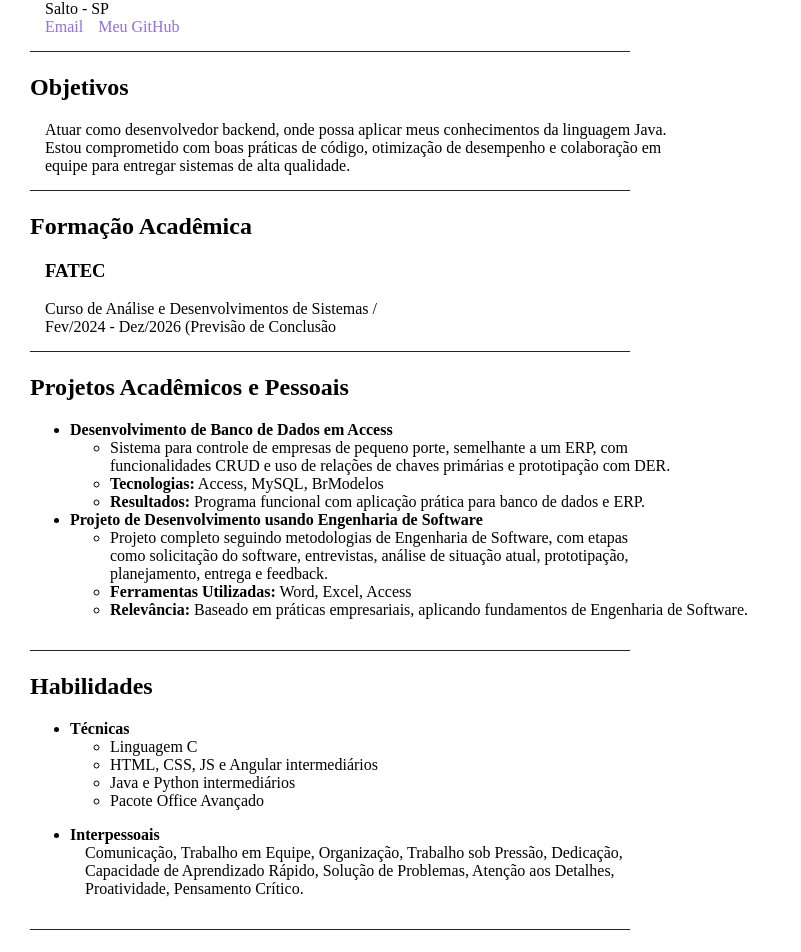
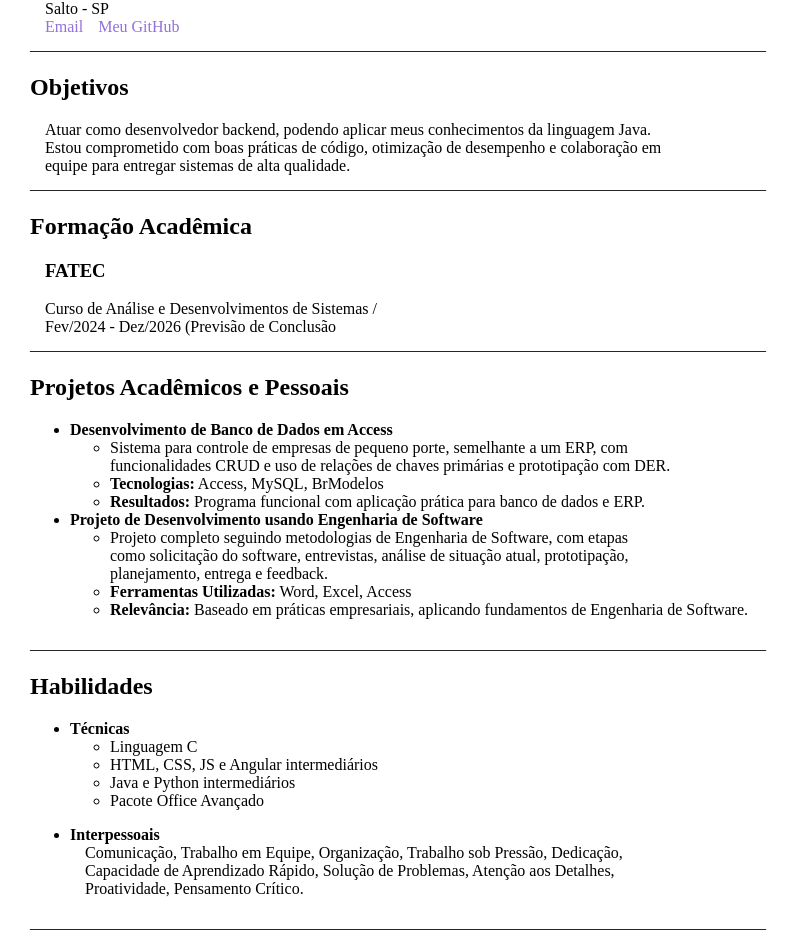
Before and after one commit to pie-tro/Curriculum-HTML-CSS, an Angular app in the folder curriculum/: page / in a window 1280 px wide. Shown: the part 80-1032 px from the top of the page, without its empty margins (0-801 px from the left). Built offline with nearby package versions, Linux system fonts and the light colour scheme.

Commit message:
minor html fixes

```diff
--- a/curriculum/src/app/app.component.html
+++ b/curriculum/src/app/app.component.html
@@ -4,19 +4,19 @@
 <a href="mailto:pietromaia28@gmail.com">Email</a>
 <a href="https://github.com/pie-tro" target="_blank">Meu GitHub</a>
 
-<p>___________________________________________________________________________</p>
+<p>____________________________________________________________________________________________</p>
 
 <h2>Objetivos</h2>
-<p class="subtexto">Atuar como desenvolvedor backend, onde possa aplicar meus conhecimentos da linguagem Java. <br> Estou comprometido com boas práticas
+<p class="subtexto">Atuar como desenvolvedor backend, podendo aplicar meus conhecimentos da linguagem Java. <br> Estou comprometido com boas práticas
 de código, otimização de desempenho e colaboração em <br>equipe para entregar sistemas de alta qualidade.</p>
 
-<p>___________________________________________________________________________</p>
+<p>____________________________________________________________________________________________</p>
 
 <h2>Formação Acadêmica</h2>
 <h3>FATEC</h3>
 <p class="subtexto">Curso de Análise e Desenvolvimentos de Sistemas /<br> Fev/2024 - Dez/2026 (Previsão de Conclusão</p>
 
-<p>___________________________________________________________________________</p>
+<p>____________________________________________________________________________________________</p>
 
 <h2>Projetos Acadêmicos e Pessoais</h2>
 <ul>
@@ -40,7 +40,7 @@ de código, otimização de desempenho e colaboração em <br>equipe para entreg
   </li>
 </ul>
 
-<p>___________________________________________________________________________</p>
+<p>____________________________________________________________________________________________</p>
 
 <h2>Habilidades</h2>
 <ul>
@@ -62,7 +62,7 @@ de código, otimização de desempenho e colaboração em <br>equipe para entreg
   </li>
 </ul>
 
-<p>___________________________________________________________________________</p>
+<p>____________________________________________________________________________________________</p>
 
 <h2>Idiomas</h2>
 <ul>
```
